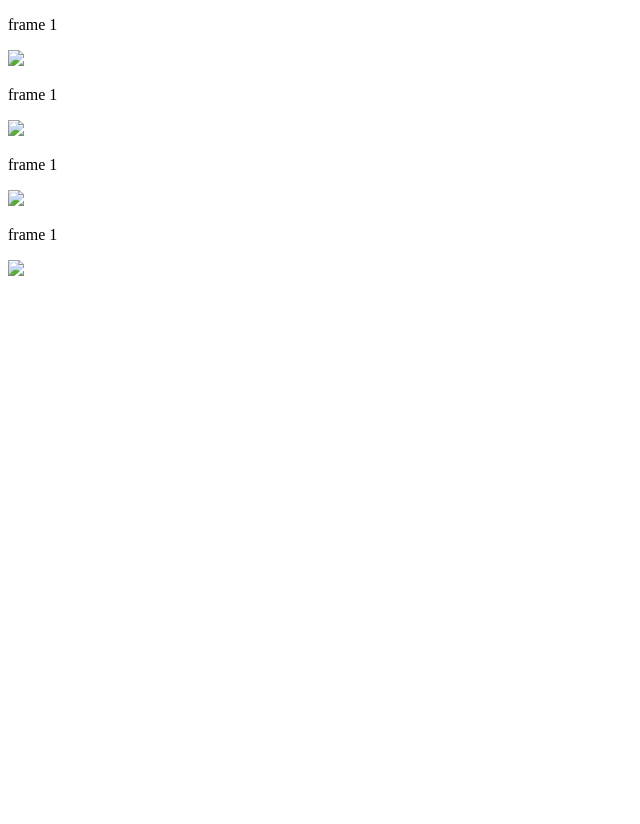
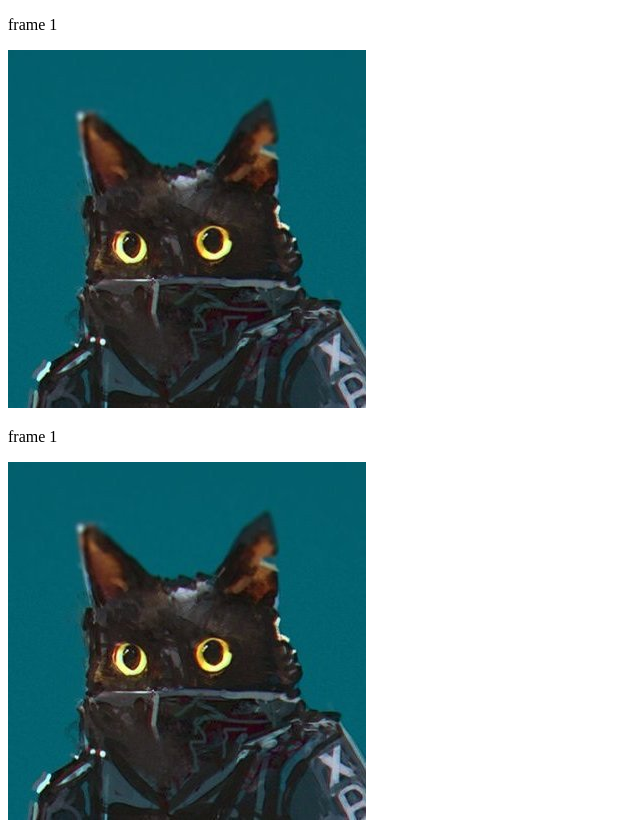
Before and after one commit to KnownJake/KnownJake.github.io, a plain HTML site: page index.html in a window 1280 px wide. Shown: the top 824 px of the page, without its empty margins (0-640 px from the left). Before the commit the page ends 800 px from the top, so only its background shows below. Drawn offline with Linux system fonts and the light colour scheme.

Commit message:
Update index.html

```diff
--- a/index.html
+++ b/index.html
@@ -7,12 +7,12 @@
 </head>
 <body>
     <p> frame 1</p>
-    <img src="images/frame1.jpeg" />
+    <img src="images/frame1.jpg" />
     <p> frame 1</p>
-    <img src="images/frame1.jpeg" />
+    <img src="images/frame1.jpg" />
     <p> frame 1</p>
-    <img src="images/frame1.jpeg" />
+    <img src="images/frame1.jpg" />
     <p> frame 1</p>
-    <img src="images/frame1.jpeg" />
+    <img src="images/frame1.jpg" />
 </body>
 </html>
```
